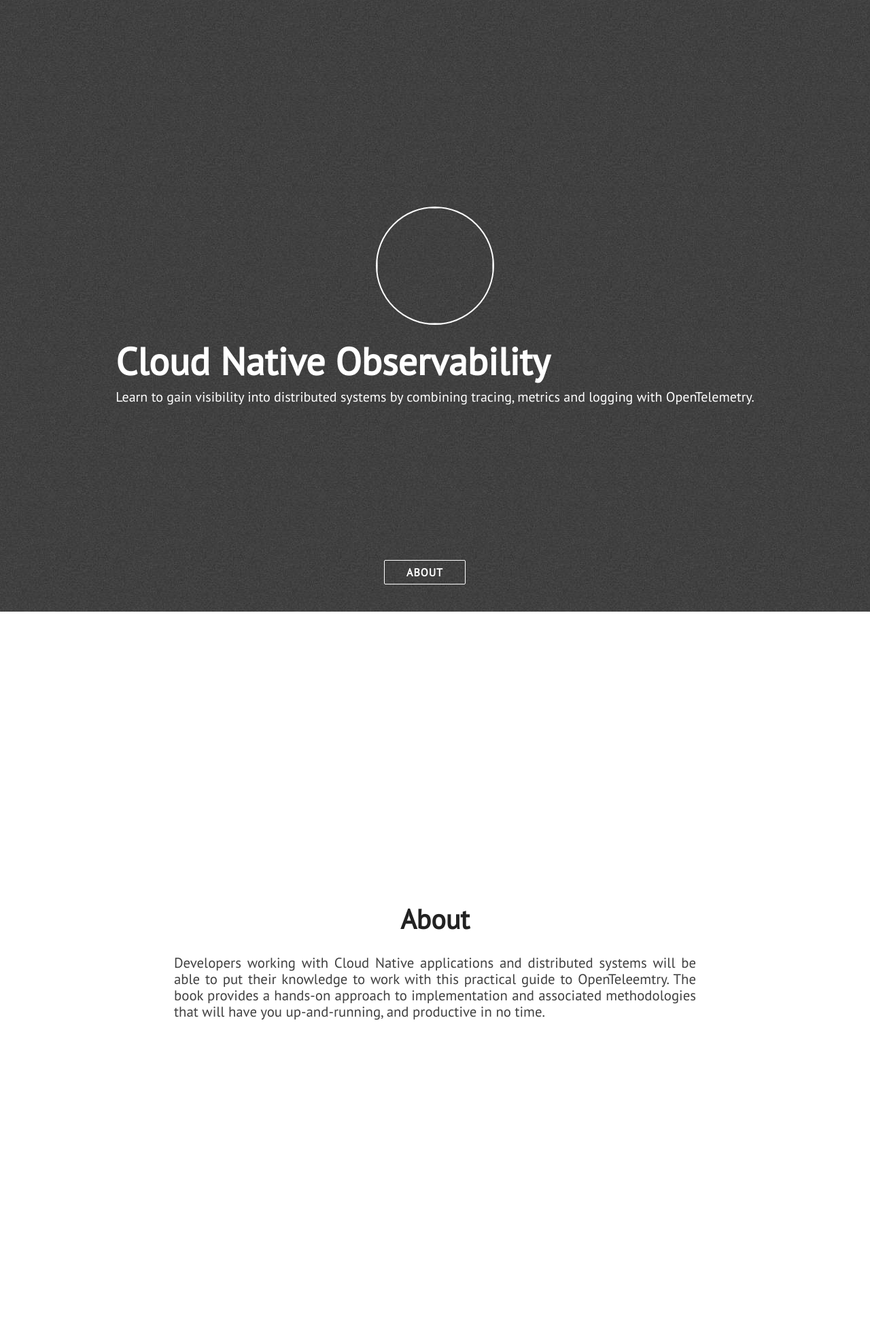
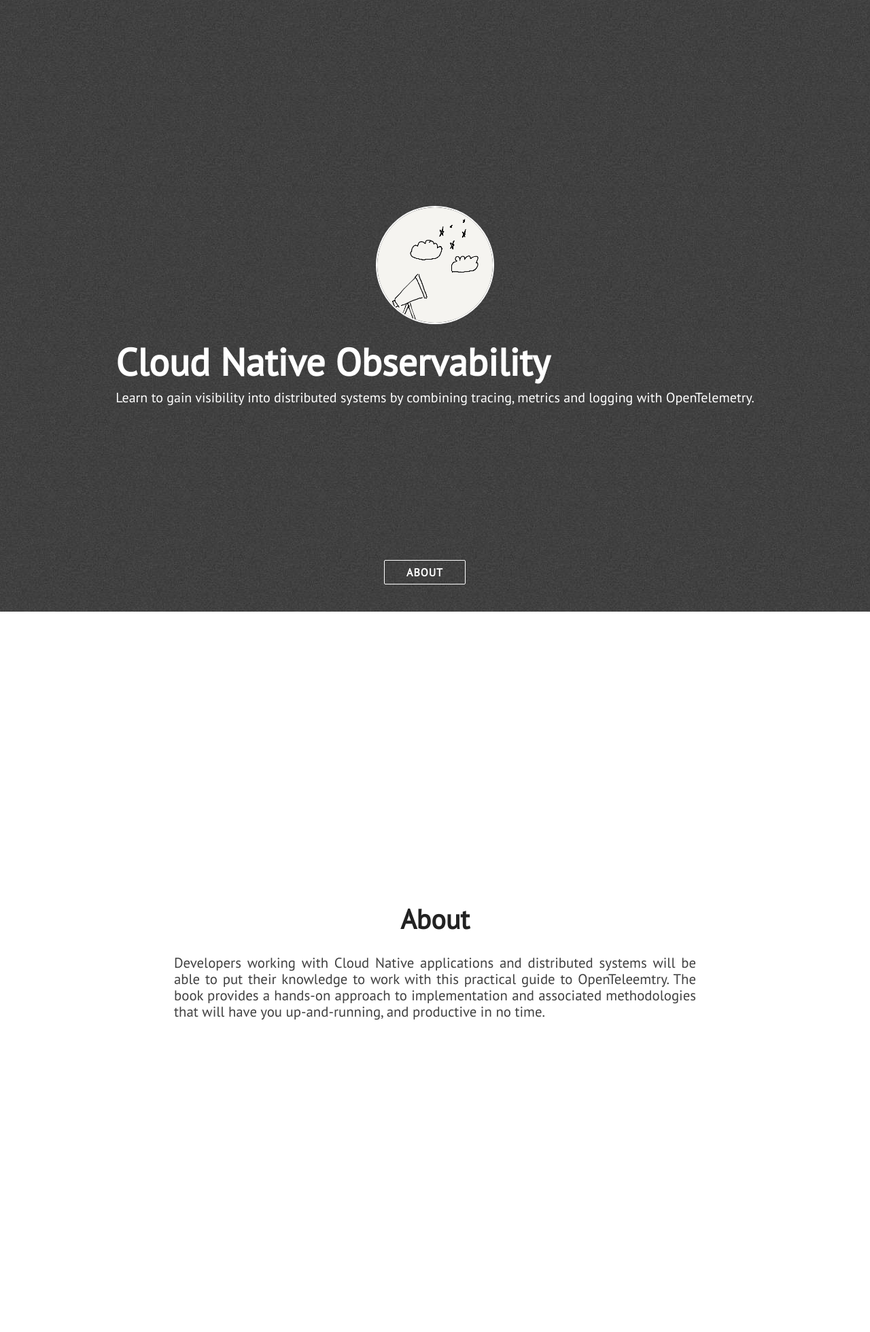
Before and after one commit to codeboten/symmetrical-octo-garbanzo, a Jekyll site: the page built from index.html, in a window 1280 px wide. Shown: the whole page at 68% size. Built offline with Jekyll 4.4.1, drawn with Linux system fonts in a browser that asks for light colours; nearby versions of some CDN libraries.

Commit message:
update profile image

```diff
--- a/_config.yml
+++ b/_config.yml
@@ -13,7 +13,7 @@ email:
 twitter_username: codeboten
 
 # absolute or relative
-profile_picture:
+profile_picture: /assets/images/telescope.png
 
 # Google Analytics ID
 google_analytics:
```
